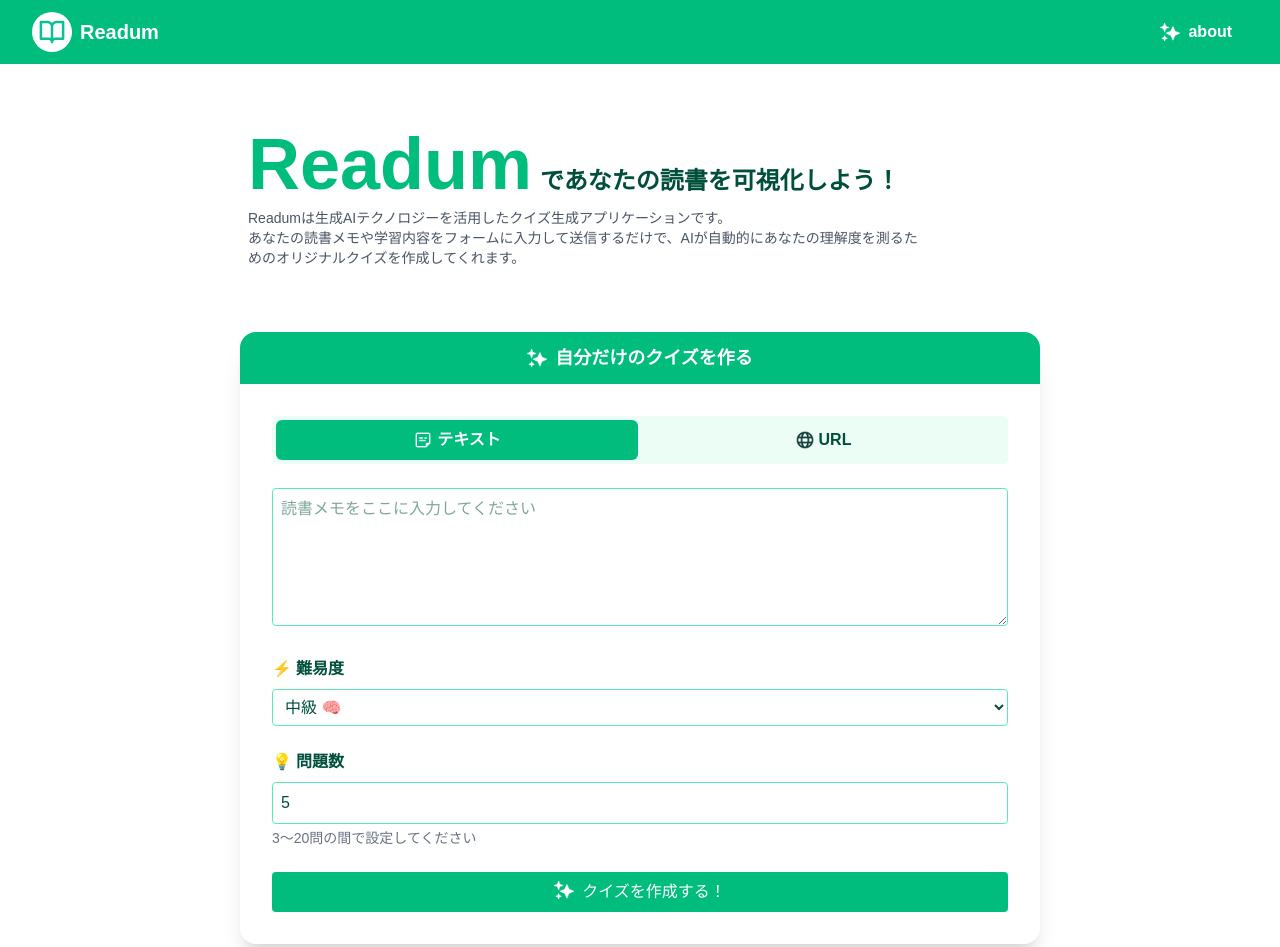
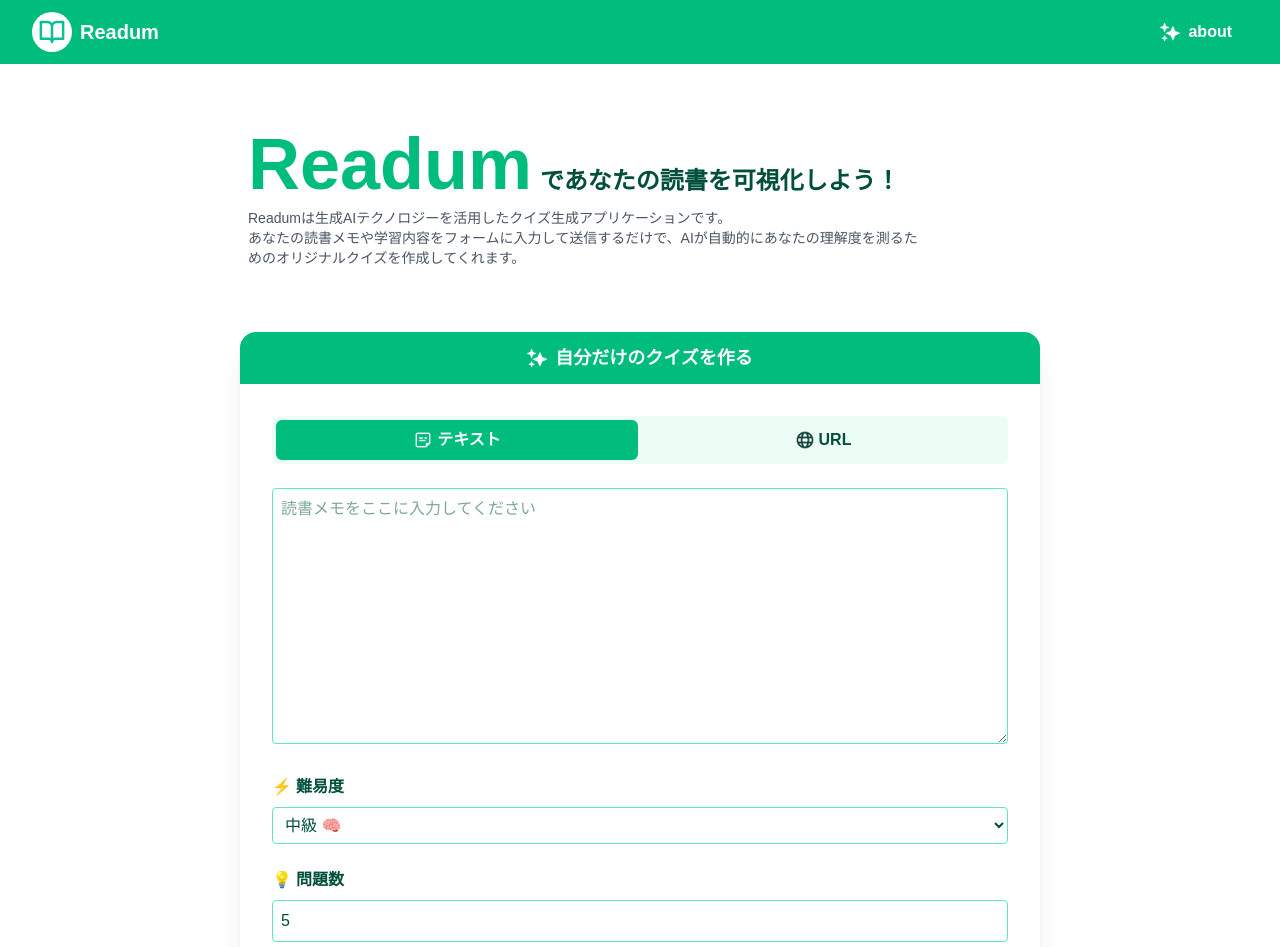
Before and after one commit to Hiroto0706/Readum, a Next.js app in the folder frontend/: page / in a window 1280 px wide. Shown: the top 947 px of the page. Built offline with nearby package versions, Linux system fonts and the light colour scheme.

Commit message:
[refactor] quiz form component

```diff
--- a/frontend/src/app/page.tsx
+++ b/frontend/src/app/page.tsx
@@ -1,9 +1,5 @@
 import { QuizForm } from "@/features/quiz-form";
 
 export default function Page() {
-  return (
-    <>
-    <QuizForm />
-    </>
-  );
+  return <QuizForm />;
 }
--- /dev/null
+++ b/frontend/src/features/quiz-form/components/input-form/components/difficulty-level/index.tsx
@@ -0,0 +1,36 @@
+import React from "react";
+import { Difficulty } from "@/features/quiz-form/components/input-form/types";
+
+interface Props {
+  difficulty: Difficulty;
+  setDifficulty: React.Dispatch<React.SetStateAction<Difficulty>>;
+  isSubmitting: boolean;
+}
+
+export const DifficultyLevel: React.FC<Props> = ({
+  difficulty,
+  setDifficulty,
+  isSubmitting,
+}) => {
+  return (
+    <div>
+      <label className="flex justify-start mb-2 font-medium">
+        <span className="mr-1">⚡️</span>
+        <p className="font-bold">難易度</p>
+      </label>
+      <select
+        value={difficulty}
+        onChange={(e) => setDifficulty(e.target.value as Difficulty)}
+        className={`w-full p-2 border border-emerald-300 rounded ${
+          isSubmitting ? "cursor-not-allowed" : ""
+        }`}
+        required
+        disabled={isSubmitting}
+      >
+        <option value={Difficulty.BEGINNER}>初級 📚</option>
+        <option value={Difficulty.INTERMEDIATE}>中級 🧠</option>
+        <option value={Difficulty.ADVANCED}>上級 🚀</option>
+      </select>
+    </div>
+  );
+};
--- /dev/null
+++ b/frontend/src/features/quiz-form/components/input-form/components/question-count/index.tsx
@@ -0,0 +1,39 @@
+"use client";
+
+import React from "react";
+
+interface Props {
+  questionCount: number | null;
+  setQuestionCount: (value: React.SetStateAction<number | null>) => void;
+  isSubmitting: boolean;
+}
+
+export const QuestionCount: React.FC<Props> = ({
+  questionCount,
+  setQuestionCount,
+  isSubmitting,
+}) => {
+  return (
+    <div>
+      <label className="flex justify-start mb-2 font-medium">
+        <span className="mr-1">💡</span>
+        <p className="font-bold">問題数</p>
+      </label>
+      <input
+        type="number"
+        min="3"
+        max="20"
+        value={questionCount ? questionCount : ""}
+        onChange={(e) => setQuestionCount(parseInt(e.target.value))}
+        className={`w-full p-2 border border-emerald-300 rounded ${
+          isSubmitting ? "cursor-not-allowed" : ""
+        }`}
+        disabled={isSubmitting}
+        required
+      />
+      <p className="text-sm text-gray-500 mt-1">
+        3〜20問の間で設定してください
+      </p>
+    </div>
+  );
+};
--- /dev/null
+++ b/frontend/src/features/quiz-form/components/input-form/components/submit-button/index.tsx
@@ -0,0 +1,29 @@
+import Image from "next/image";
+import React from "react";
+
+interface Props {
+  isSubmitting: boolean;
+}
+
+export const SubmitButton: React.FC<Props> = ({ isSubmitting }) => {
+  return (
+    <button
+      type="submit"
+      disabled={isSubmitting}
+      className={`w-full flex justify-center bg-emerald-500 text-white font-medium py-2 px-4 rounded disabled:opacity-50 duration-300 ${
+        isSubmitting
+          ? "cursor-not-allowed"
+          : "hover:bg-emerald-600 cursor-pointer"
+      }`}
+    >
+      <Image
+        src="/icons/generate.svg"
+        alt="Generate icon"
+        width={20}
+        height={20}
+        className="mr-2"
+      />
+      <p>{isSubmitting ? "作成中..." : "クイズを作成する！"}</p>
+    </button>
+  );
+};
--- /dev/null
+++ b/frontend/src/features/quiz-form/components/input-form/components/textarea/index.tsx
@@ -0,0 +1,91 @@
+"use client";
+
+import Image from "next/image";
+import React from "react";
+import { QuizType } from "@/features/quiz-form/components/input-form/types";
+
+interface Props {
+  isSubmitting: boolean;
+  quizType: QuizType;
+  setQuizType: React.Dispatch<React.SetStateAction<QuizType>>;
+  content: string;
+  setContent: (value: React.SetStateAction<string>) => void;
+}
+
+export const TextArea: React.FC<Props> = ({
+  setQuizType,
+  isSubmitting,
+  quizType,
+  content,
+  setContent,
+}) => {
+  return (
+    <>
+      <div className="flex rounded-md space-x-1 overflow-hidden p-1 bg-emerald-50 font-bold">
+        <button
+          type="button"
+          onClick={() => setQuizType(QuizType.TEXT)}
+          disabled={isSubmitting}
+          className={`flex-1 py-2 px-4 flex justify-center items-center rounded-md duration-300 ${
+            quizType === "text" ? "bg-emerald-500 text-white" : ""
+          } ${isSubmitting ? "cursor-not-allowed" : "cursor-pointer"}`}
+        >
+          <Image
+            src={`/icons/text${quizType === "text" ? "-active" : ""}.svg`}
+            alt="Generate icon"
+            width={20}
+            height={20}
+            className="mr-1"
+          />
+          <p>テキスト</p>
+        </button>
+        <button
+          type="button"
+          onClick={() => setQuizType(QuizType.URL)}
+          disabled={isSubmitting}
+          className={`flex-1 py-2 px-4 flex justify-center items-center rounded-md duration-300 ${
+            quizType === "url" ? "bg-emerald-500 text-white" : ""
+          } ${isSubmitting ? "cursor-not-allowed" : "cursor-pointer"}`}
+        >
+          <Image
+            src={`/icons/web${quizType === "url" ? "-active" : ""}.svg`}
+            alt="Generate icon"
+            width={20}
+            height={20}
+            className="mr-1"
+          />
+          <p>URL</p>
+        </button>
+      </div>
+
+      <div>
+        {quizType === QuizType.TEXT ? (
+          <textarea
+            value={content}
+            onChange={(e) => setContent(e.target.value)}
+            className={`w-full h-64 p-2 border border-emerald-300 rounded ${
+              isSubmitting ? "cursor-not-allowed" : ""
+            }`}
+            rows={5}
+            disabled={isSubmitting}
+            placeholder="読書メモをここに入力してください"
+            required
+          />
+        ) : (
+          <input
+            type="url"
+            value={content}
+            onChange={(e) => setContent(e.target.value)}
+            className={`w-full p-2 border border-emerald-300 rounded ${
+              isSubmitting ? "cursor-not-allowed" : ""
+            }`}
+            disabled={isSubmitting}
+            placeholder="https://example.com"
+            pattern="https?://.*"
+            required
+          />
+        )}
+      </div>
+    </>
+  );
+};
--- a/frontend/src/features/quiz-form/components/input-form/index.tsx
+++ b/frontend/src/features/quiz-form/components/input-form/index.tsx
@@ -1,8 +1,16 @@
 "use client";
 
 import React, { useState } from "react";
-import { QuizResponse } from "../../types";
+import { QuizResponse } from "@/features/quiz-form/types";
 import Image from "next/image";
+import { TextArea } from "@/features/quiz-form/components/input-form/components/textarea";
+import { DifficultyLevel } from "@/features/quiz-form/components/input-form/components/difficulty-level";
+import { QuestionCount } from "@/features/quiz-form/components/input-form/components/question-count";
+import { SubmitButton } from "@/features/quiz-form/components/input-form/components/submit-button";
+import {
+  Difficulty,
+  QuizType,
+} from "@/features/quiz-form/components/input-form/types";
 
 interface Props {
   setUserAnswers: React.Dispatch<React.SetStateAction<Record<number, string>>>;
@@ -17,10 +25,12 @@ export const InputForm: React.FC<Props> = ({
   setError,
   setQuizResponse,
 }) => {
-  const [quizType, setQuizType] = useState("text");
+  const [quizType, setQuizType] = useState<QuizType>(QuizType.TEXT);
   const [content, setContent] = useState("");
-  const [difficulty, setDifficulty] = useState("intermediate");
-  const [questionCount, setQuestionCount] = useState(5);
+  const [difficulty, setDifficulty] = useState<Difficulty>(
+    Difficulty.INTERMEDIATE
+  );
+  const [questionCount, setQuestionCount] = useState<number | null>(5);
   const [isSubmitting, setIsSubmitting] = useState(false);
 
   const handleSubmit = async (e: React.FormEvent) => {
@@ -31,14 +41,16 @@ export const InputForm: React.FC<Props> = ({
     setUserAnswers({});
     setIsSubmitted(false);
 
-    // 問題数のバリデーションを追加
+    if (!questionCount) {
+      return;
+    }
     if (questionCount < 3 || questionCount > 20) {
       setError("問題数は3〜20問の間で設定してください");
       setIsSubmitting(false);
       return;
     }
 
-    if (quizType === "url") {
+    if (quizType === QuizType.URL) {
       try {
         const url = new URL(content);
         if (!url.protocol.startsWith("http")) {
@@ -54,7 +66,6 @@ export const InputForm: React.FC<Props> = ({
     }
 
     try {
-      // Server Actionの呼び出し
       const response = await fetch(
         process.env.NEXT_PUBLIC_API_URL + "/quiz/create_quiz",
         {
@@ -99,129 +110,27 @@ export const InputForm: React.FC<Props> = ({
       </div>
 
       <form onSubmit={handleSubmit} className="space-y-6 p-4 md:p-8">
-        <div className="flex rounded-md space-x-1 overflow-hidden p-1 bg-emerald-50 font-bold">
-          <button
-            type="button"
-            onClick={() => setQuizType("text")}
-            disabled={isSubmitting}
-            className={`flex-1 py-2 px-4 flex justify-center items-center rounded-md duration-300 ${
-              quizType === "text" ? "bg-emerald-500 text-white" : ""
-            } ${isSubmitting ? "cursor-not-allowed" : "cursor-pointer"}`}
-          >
-            <Image
-              src={`/icons/text${quizType === "text" ? "-active" : ""}.svg`}
-              alt="Generate icon"
-              width={20}
-              height={20}
-              className="mr-1"
-            />
-            <p>テキスト</p>
-          </button>
-          <button
-            type="button"
-            onClick={() => setQuizType("url")}
-            disabled={isSubmitting}
-            className={`flex-1 py-2 px-4 flex justify-center items-center rounded-md duration-300 ${
-              quizType === "url" ? "bg-emerald-500 text-white" : ""
-            } ${isSubmitting ? "cursor-not-allowed" : "cursor-pointer"}`}
-          >
-            <Image
-              src={`/icons/web${quizType === "url" ? "-active" : ""}.svg`}
-              alt="Generate icon"
-              width={20}
-              height={20}
-              className="mr-1"
-            />
-            <p>URL</p>
-          </button>
-        </div>
+        <TextArea
+          setQuizType={setQuizType}
+          isSubmitting={isSubmitting}
+          quizType={quizType}
+          content={content}
+          setContent={setContent}
+        />
 
-        <div>
-          {quizType === "text" ? (
-            <textarea
-              value={content}
-              onChange={(e) => setContent(e.target.value)}
-              className="w-full p-2 border border-emerald-300 rounded"
-              rows={5}
-              disabled={isSubmitting}
-              placeholder="読書メモをここに入力してください"
-              required
-            />
-          ) : (
-            <input
-              type="url"
-              value={content}
-              onChange={(e) => setContent(e.target.value)}
-              className="w-full p-2 border border-emerald-300 rounded"
-              disabled={isSubmitting}
-              placeholder="https://example.com"
-              pattern="https?://.*"
-              required
-            />
-          )}
-        </div>
+        <DifficultyLevel
+          difficulty={difficulty}
+          setDifficulty={setDifficulty}
+          isSubmitting={isSubmitting}
+        />
 
-        <div>
-          <label className="flex justify-start mb-2 font-medium">
-            <span className="mr-1">⚡️</span>
-            <p className="font-bold">難易度</p>
-          </label>
-          <select
-            value={difficulty}
-            onChange={(e) => setDifficulty(e.target.value)}
-            className="w-full p-2 border border-emerald-300 rounded"
-            required
-            disabled={isSubmitting}
-          >
-            <option value="beginner">
-              初級 <span>📚</span>
-            </option>
-            <option value="intermediate">
-              中級 <span>🧠</span>
-            </option>
-            <option value="advanced">
-              上級 <span>🚀</span>
-            </option>
-          </select>
-        </div>
+        <QuestionCount
+          questionCount={questionCount}
+          setQuestionCount={setQuestionCount}
+          isSubmitting={isSubmitting}
+        />
 
-        <div>
-          <label className="flex justify-start mb-2 font-medium">
-            <span className="mr-1">💡</span>
-            <p className="font-bold">問題数</p>
-          </label>
-          <input
-            type="number"
-            min="3"
-            max="20"
-            value={questionCount}
-            onChange={(e) => setQuestionCount(parseInt(e.target.value))}
-            className="w-full p-2 border border-emerald-300 rounded"
-            required
-          />
-          <p className="text-sm text-gray-500 mt-1">
-            3〜20問の間で設定してください
-          </p>
-        </div>
-
-        <button
-          type="submit"
-          disabled={isSubmitting}
-          className={`w-full flex justify-center bg-emerald-500 text-white font-medium py-2 px-4 rounded disabled:opacity-50 duration-300 ${
-            isSubmitting
-              ? "cursor-not-allowed"
-              : "hover:bg-emerald-600 cursor-pointer"
-          }`}
-        >
-          <Image
-            src="/icons/generate.svg"
-            alt="Generate icon"
-            width={20}
-            height={20}
-            className="mr-2"
-          />
-          <p>{isSubmitting ? "作成中..." : "クイズを作成する！"}</p>
-        </button>
+        <SubmitButton isSubmitting={isSubmitting} />
       </form>
     </div>
   );
--- /dev/null
+++ b/frontend/src/features/quiz-form/components/input-form/types.ts
@@ -0,0 +1,10 @@
+export enum QuizType {
+  TEXT = "text",
+  URL = "url",
+}
+
+export enum Difficulty {
+  BEGINNER = "beginner",
+  INTERMEDIATE = "intermediate",
+  ADVANCED = "advanced",
+}
```
Also changed, not shown: frontend/src/features/quiz-form/components/error-message/index.tsx (added, +17 -0 lines), frontend/src/features/quiz-form/index.tsx (+4 -7 lines).
